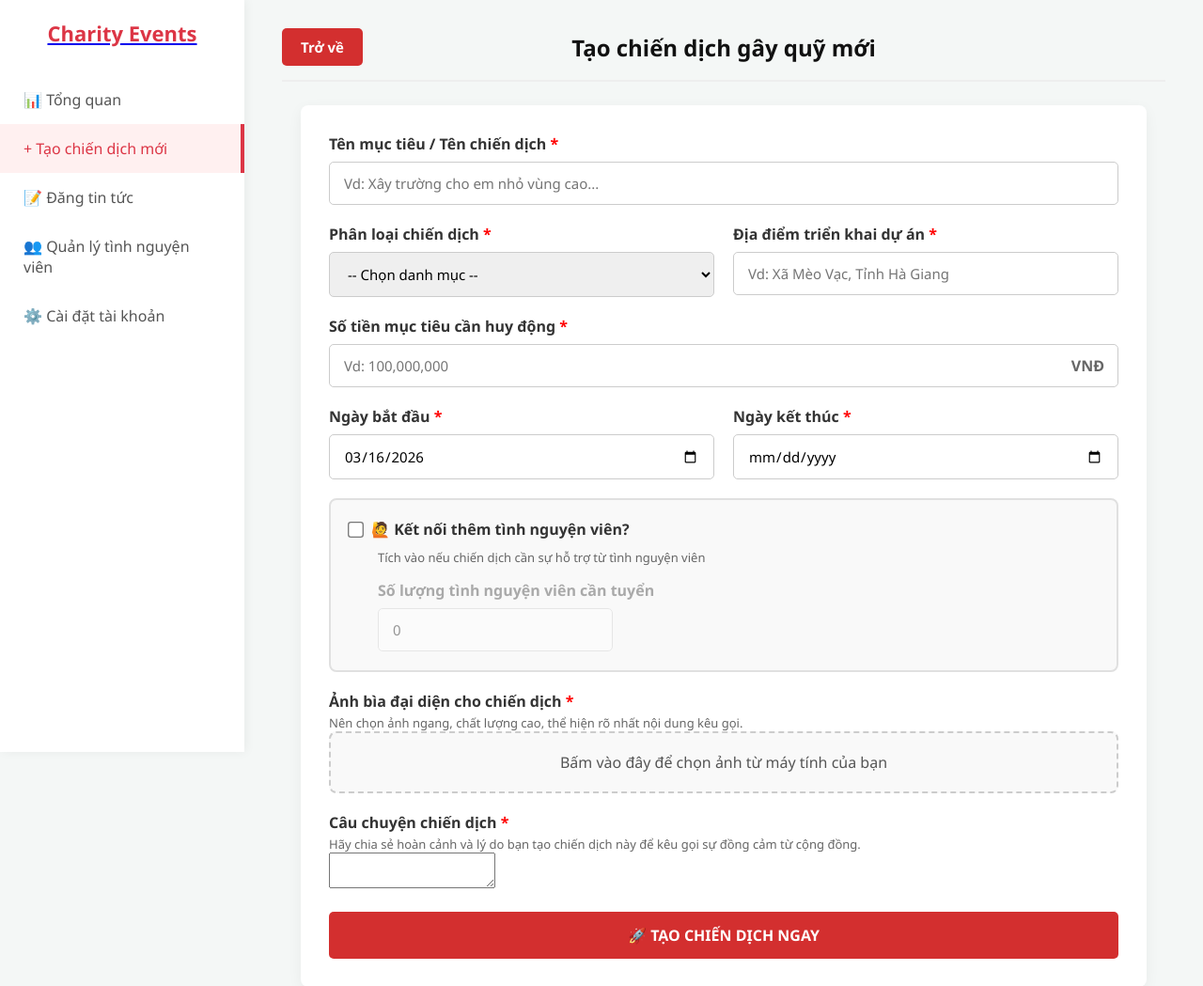
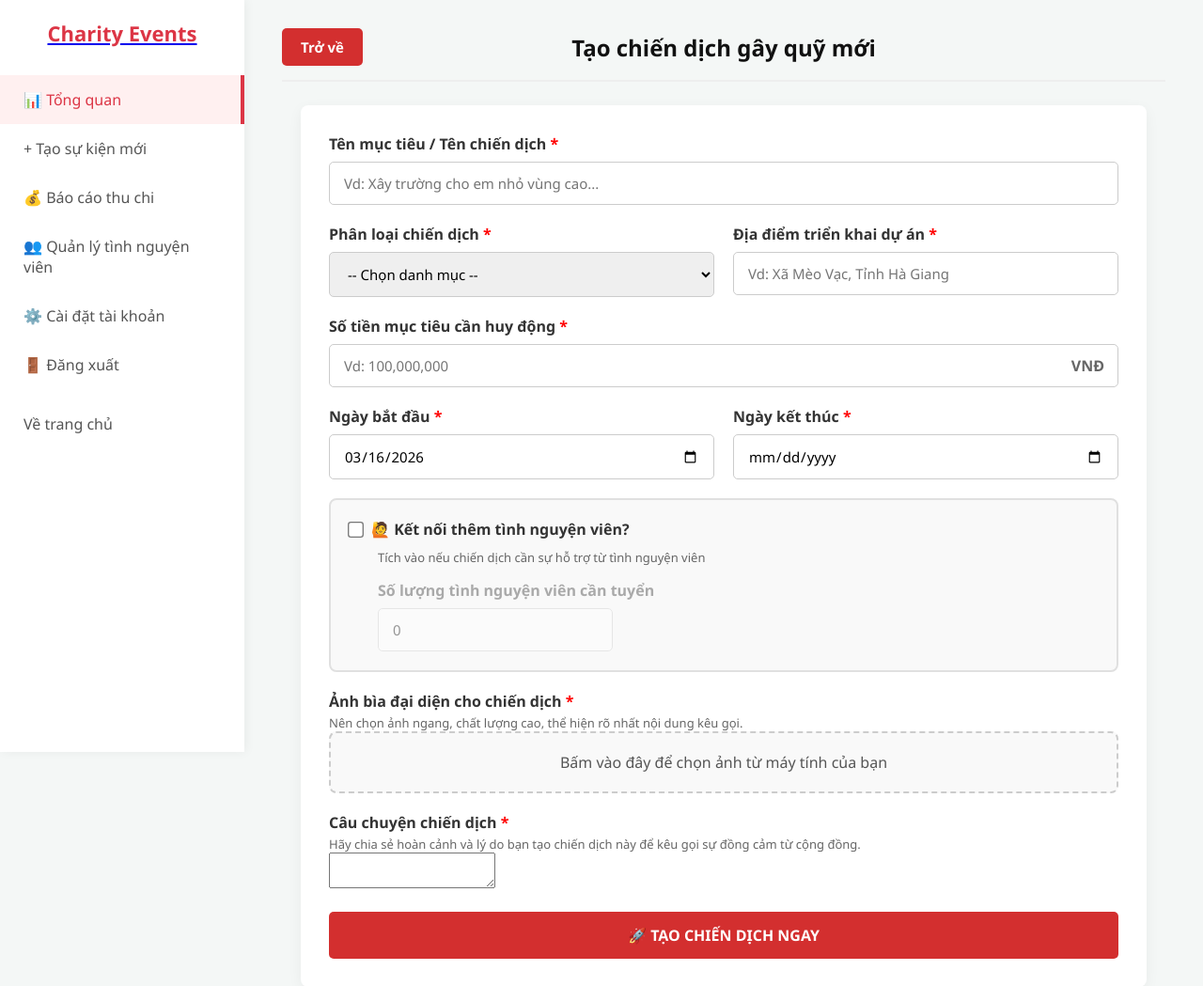
Before and after one commit to TRONG-GA/DACS-CharityManager, a PHP site: page /DACS-CharityManager/benefactor/create_campaign.php in a window 1280 px wide. Shown: the top 1049 px of the page at 94% size. Run offline with PHP 8.4, Linux system fonts and the light colour scheme; a user stored in the database is signed in; some libraries are stand-ins or nearby versions.

Commit message:
Update sidebar links in create_campaign.php
chỉnh sidebar

```diff
--- a/benefactor/create_campaign.php
+++ b/benefactor/create_campaign.php
@@ -137,12 +137,18 @@ if ($_SERVER['REQUEST_METHOD'] === 'POST' && isset($_POST['action']) && $_POST['
     <aside class="sidebar">
         <a href="../index.php"><div class="sidebar-logo">Charity Events</div></a>
         <ul class="sidebar-menu">
-            <li><a href="dashboard.php">📊 Tổng quan</a></li>
-            <li class="active"><a href="create_campaign.php">+ Tạo chiến dịch mới</a></li>
-            <li><a href="manage_news.php">📝 Đăng tin tức</a></li>
-            <li><a href="tinhnguyen.php">👥 Quản lý tình nguyện viên</a></li>
-            <li><a href="settings.php">⚙️ Cài đặt tài khoản</a></li>
-        </ul>
+        <li class="active"><a href="dashboard.php">📊 Tổng quan</a></li>
+        <li><a href="create_campaign.php">+ Tạo sự kiện mới</a></li>
+        <li><a href="financial_report.php">💰 Báo cáo thu chi</a></li>
+        <li><a href="tinhnguyen.php">👥 Quản lý tình nguyện viên</a></li>
+        <li><a href="settings.php">⚙️ Cài đặt tài khoản</a></li>
+        <li><a href="../auth/logout.php">🚪 Đăng xuất</a></li>
+         <li style="margin-top: auto; border-top: 1px solid rgba(255,255,255,0.1); padding-top: 10px;">
+            <a href="../index.php" style="background: rgba(255,255,255,0.1); border-radius: 6px;">
+                <i class="fas fa-home"></i>  Về trang chủ
+            </a>
+        </li>
+    </ul>
     </aside>
 
     <main class="main-content">
```
